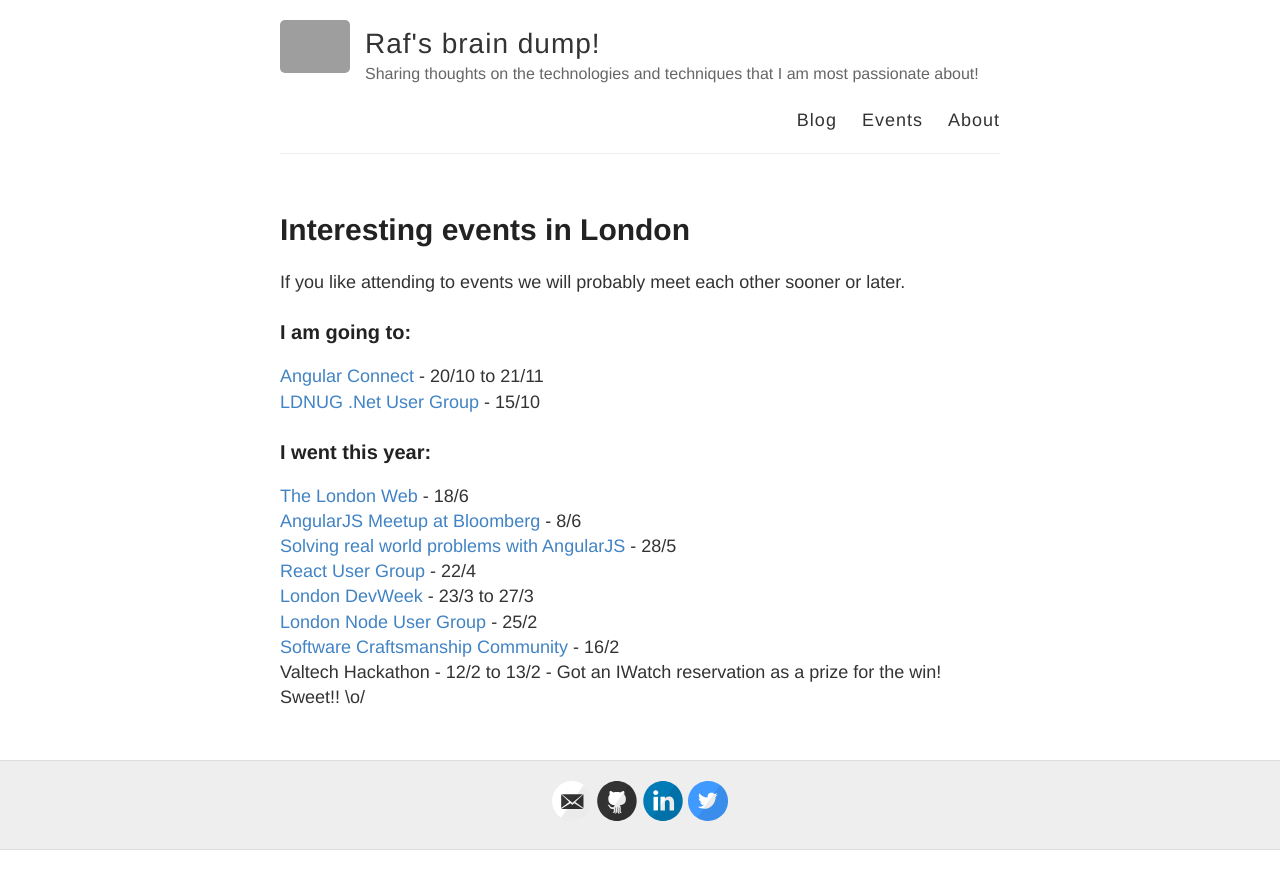
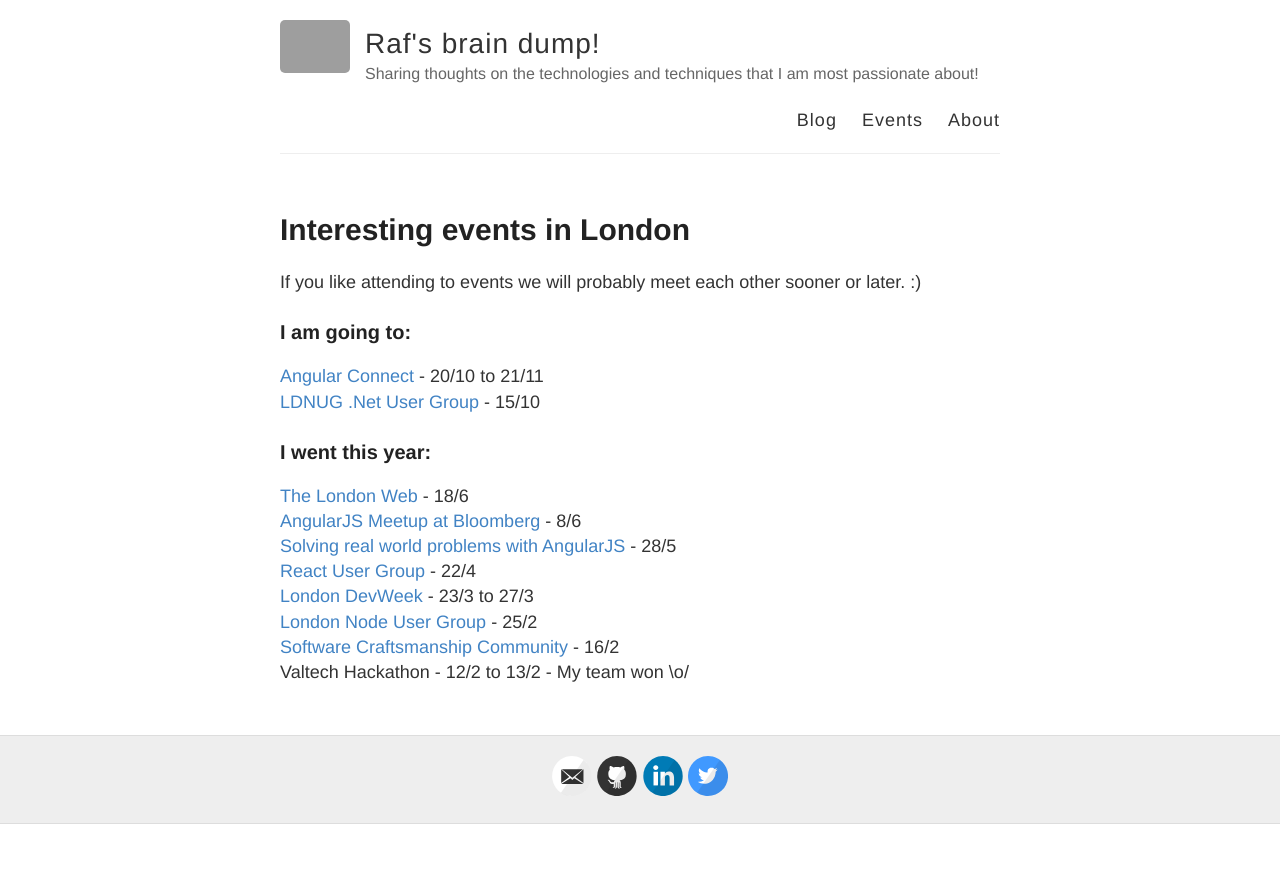
Before and after one commit to rafaelaudy/rafaelaudy.github.io, a Jekyll site: the page built from events.md, in a window 1280 px wide. Shown: the top 889 px of the page. Built offline with Jekyll 4.4.1, drawn with Linux system fonts in a browser that asks for light colours; Markdown is read by kramdown in place of the engine named in the settings; grey boxes are pictures that could not be loaded.

Commit message:
Less bragging and more empathy on the events page :p

```diff
--- a/events.md
+++ b/events.md
@@ -3,7 +3,7 @@
 title: Interesting events in London
 permalink: /events/
 ---
-If you like attending to events we will probably meet each other sooner or later.
+If you like attending to events we will probably meet each other sooner or later. :)
 
 ### I am going to:
 [Angular Connect](http://angularconnect.com/) - 20/10 to 21/11
@@ -17,4 +17,4 @@
 <br>[London DevWeek](http://devweek.com/) - 23/3 to 27/3
 <br>[London Node User Group](http://lanyrd.com/2015/lnug-february/) - 25/2
 <br>[Software Craftsmanship Community](http://www.meetup.com/london-software-craftsmanship/events/220459894/) - 16/2
-<br>Valtech Hackathon - 12/2 to 13/2 - Got an IWatch reservation as a prize for the win! Sweet!! \o/
+<br>Valtech Hackathon - 12/2 to 13/2 - My team won \o/
```
Also changed, not shown: about.md (+1 -1 lines).
